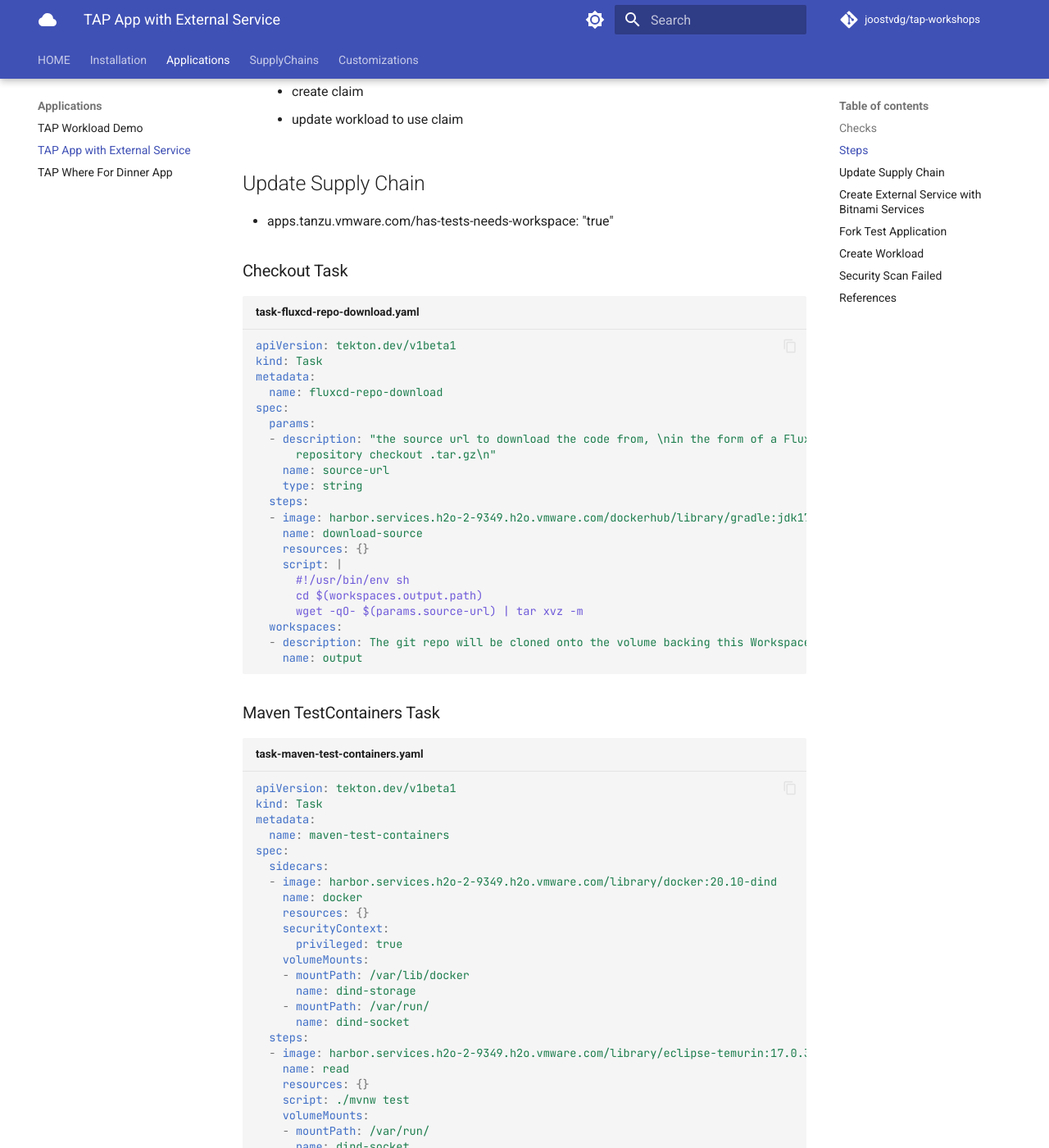
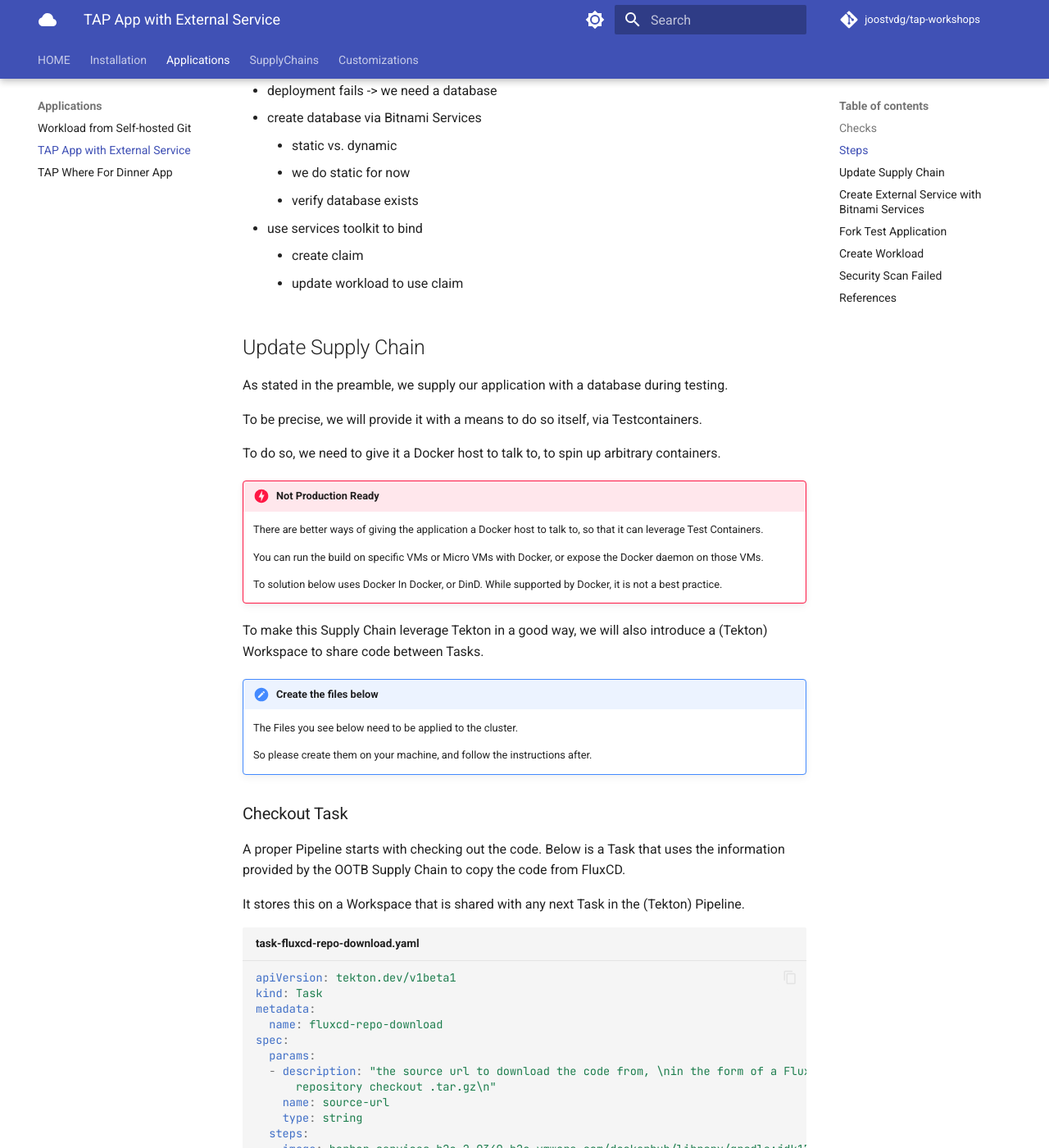
Before and after one commit to joostvdg/tap-workshops, an MkDocs documentation site: the page built from docs/apps/external-service.md, in a window 1280 px wide and 1400 px high, scrolled down 1034 px. Shown: the whole window at 82% size. Built offline with MkDocs 1.6.1 and Material for MkDocs 9.7.7, drawn with Linux system fonts in a browser that asks for light colours; comment, search, counter and statistics services are not loaded; the version menu is left out; some of the changed text lies outside the part shown.

Commit message:
finetuning

````diff
--- a/docs/apps/external-service.md
+++ b/docs/apps/external-service.md
@@ -4,6 +4,15 @@
 author: joostvdg
 tags: [tap, kubernetes, spring, java, spring-boot, mysql, crossplane]
 ---
+
+In this workshop, we onboard an Application into TAP that depends on an external database.
+
+For this to work well, we need to support the following:
+* Ability to have a database during testing
+* Ability to inject connection details to external database
+
+For the first, we need to customize our Supply Chain.
+The latter is supported in TAP via the Services Toolkit component, leveraging Crossplane and Service Binding Spec to do so.
 
 ## Checks
 
@@ -19,11 +28,11 @@
 
 ## Steps
 
-* fork application
 * update supply chain
     * create new Tekton Tasks
     * create new Tekton Pipeline that uses these Tasks
     * create copy from OOTB Supply Chain that uses Tekton Pipeline
+* fork existing application
 * create Workload and see tests succeed
 * deployment fails -> we need a database
 * create database via Bitnami Services
@@ -36,9 +45,35 @@
 
 ## Update Supply Chain
 
-* apps.tanzu.vmware.com/has-tests-needs-workspace: "true"
+As stated in the preamble, we supply our application with a database during testing.
+
+To be precise, we will provide it with a means to do so itself, via Testcontainers.
+
+To do so, we need to give it a Docker host to talk to, to spin up arbitrary containers.
+
+!!! Danger "Not Production Ready"
+
+    There are better ways of giving the application a Docker host to talk to, so that it can leverage Test Containers.
+
+    You can run the build on specific VMs or Micro VMs with Docker, or expose the Docker daemon on those VMs.
+
+    To solution below uses Docker In Docker, or DinD.
+    While supported by Docker, it is not a best practice.
+
+To make this Supply Chain leverage Tekton in a good way, we will also introduce a (Tekton) Workspace to share code between Tasks.
+
+!!! Important "Create the files below"
+
+    The Files you see below need to be applied to the cluster.
+
+    So please create them on your machine, and follow the instructions after.
 
 ### Checkout Task
+
+A proper Pipeline starts with checking out the code.
+Below is a Task that uses the information provided by the OOTB Supply Chain to copy the code from FluxCD.
+
+It stores this on a Workspace that is shared with any next Task in the (Tekton) Pipeline.
 
 ```yaml title="task-fluxcd-repo-download.yaml"
 apiVersion: tekton.dev/v1beta1
@@ -65,6 +100,12 @@
 ```
 
 ### Maven TestContainers Task
+
+Below is a Task that supports a Maven build that requires a Docker daemon.
+
+One such type of build that requires a Docker daemon, is the use of TestContainers.
+
+TestContainers provides a build with ad-hoc creation of a Docker container required for tests, and then handles the cleanup as well.
 
 ```yaml title="task-maven-test-containers.yaml"
 apiVersion: tekton.dev/v1beta1
@@ -103,6 +144,8 @@
 ```
 
 ### Tekton Pipeline FluxCD Maven Test
+
+Here is the Pipeline that combines the two Tasks.
 
 ```yaml title="pipeline-fluxcd-maven-test.yaml"
 apiVersion: tekton.dev/v1beta1
@@ -149,6 +192,10 @@
 
 ### ClusterTemplate For New Pipeline
 
+A Tekton Pipeline needs to be triggered via a **PipelineRun**.
+
+In our Supply Chain, we use a **ClusterRunTemplate** to generate a **PipelineRun** with the appropriate parameters.
+
 ```yaml title="tekton-source-pipelinerun-workspace.yaml"
 apiVersion: carto.run/v1alpha1
 kind: ClusterRunTemplate
@@ -187,6 +234,10 @@
 
 ### Add New Components to the Cluster
 
+We can now add the resources to the cluster.
+
+The Tekton resources are namespaced, the Cartographer **ClusterRunTemplate**, as the name implies, is not.
+
 ```sh
 kubectl apply -f task-fluxcd-repo-download.yaml \
     -n ${TAP_DEVELOPER_NAMESPACE}
@@ -196,7 +247,6 @@
         -n ${TAP_DEVELOPER_NAMESPACE}
 kubectl apply -f tekton-source-pipelinerun-workspace.yaml
 ```
-
 
 !!! Danger "There Can Be Only One"
     Make sure there is one **Pipeline** with the label `apps.tanzu.vmware.com/pipeline=test`.
@@ -224,7 +274,6 @@
     ```
 
 ### Copy Existing Supply Chain Components
-
 
 And then customize the **ClusterSourceTemplate** name `testing-pipeline` to use our new **ClusterRunTemplate** instead.
 
````
Also changed, not shown: docs/apps/hello-world.md (+78 -19 lines), docs/index.md (+17 -10 lines), docs/install/basic.md (+0 -10 lines), docs/supply-chain/custom.md (+6 -2 lines).
